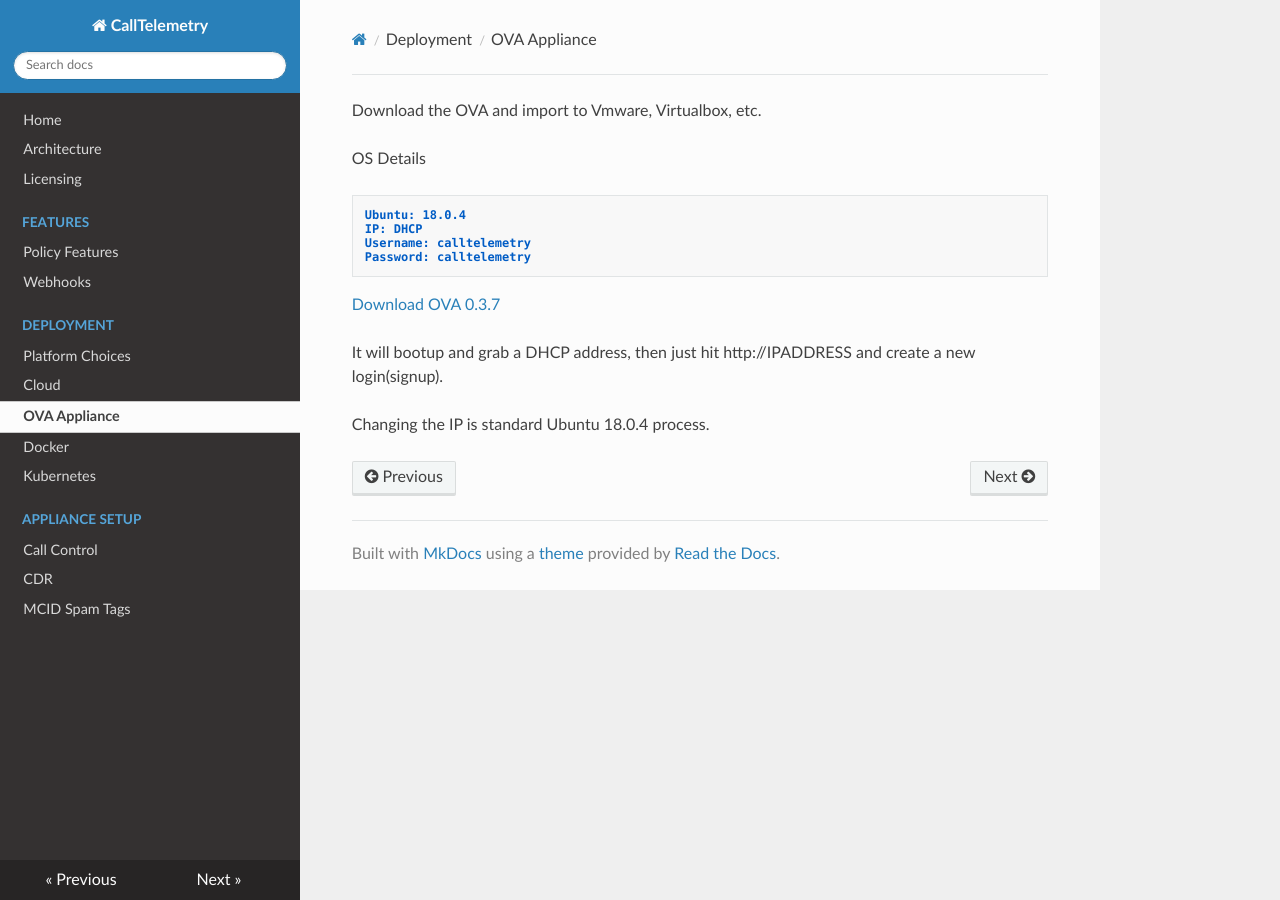
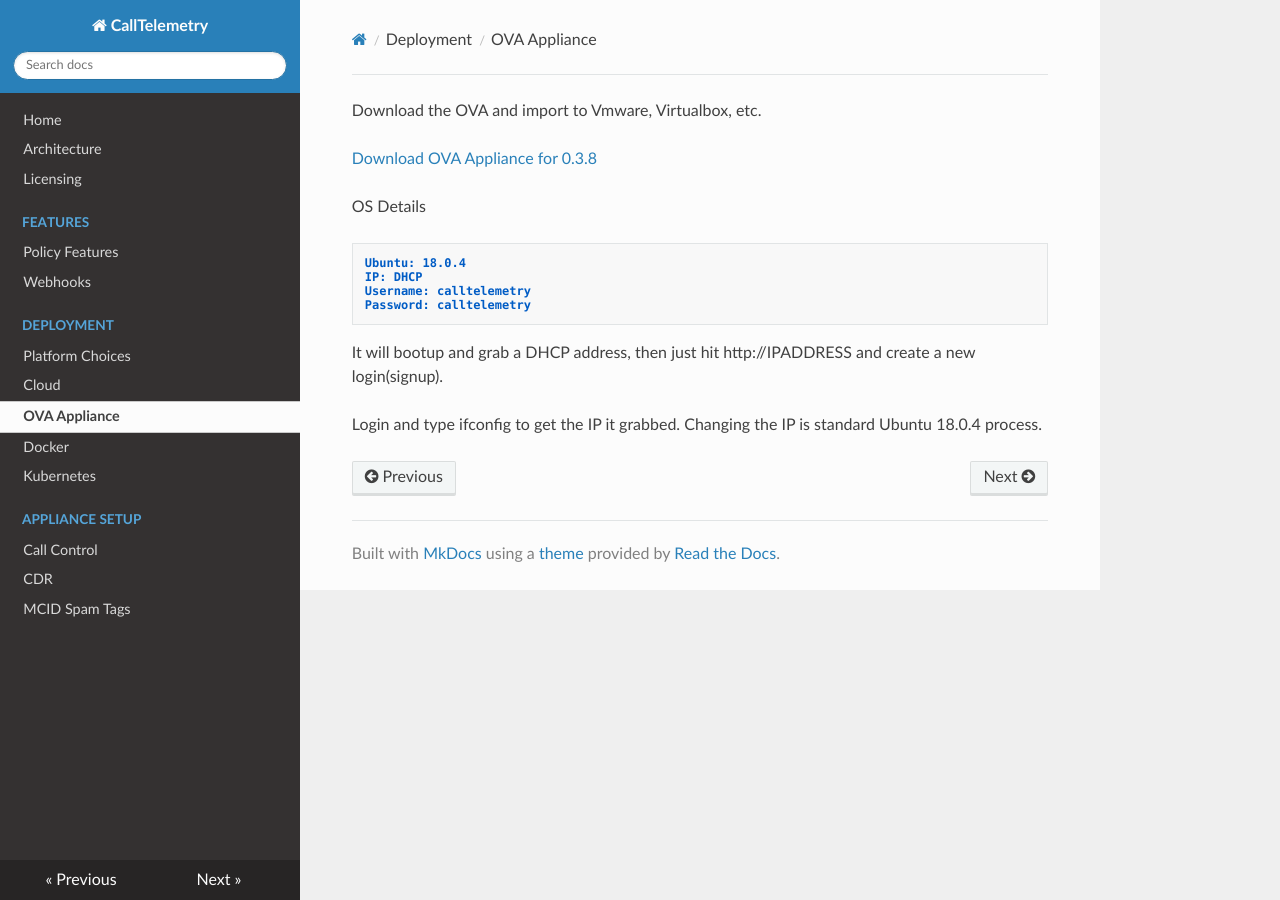
Before and after one commit to calltelemetry/calltelemetry, an MkDocs documentation site: the page built from docs/deployment/ova.md, in a window 1280 px wide. Built offline with MkDocs 1.6.1, drawn with Linux system fonts in a browser that asks for light colours; nearby versions of some CDN libraries.

Commit message:
docs 038

````diff
--- a/docs/deployment/ova.md
+++ b/docs/deployment/ova.md
@@ -1,6 +1,8 @@
 Difficulty: Easy
 
 Download the OVA and import to Vmware, Virtualbox, etc.
+
+<a href="https://storage.googleapis.com/ct_ovas/CallTelemetry-0.3.8.ova">Download OVA Appliance for 0.3.8</a>
 
 OS Details
 ```
@@ -9,8 +11,8 @@ IP: DHCP
 Username: calltelemetry
 Password: calltelemetry
 ```
-<a href="https://storage.googleapis.com/ct_ovas/CallTelemetry-0.3.7.ova">Download OVA 0.3.7</a>
 
 It will bootup and grab a DHCP address, then just hit http://IPADDRESS and create a new login(signup).
 
+Login and type ifconfig to get the IP it grabbed.
 Changing the IP is standard Ubuntu 18.0.4 process.
````
